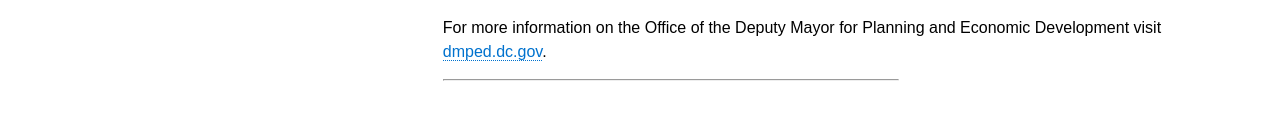
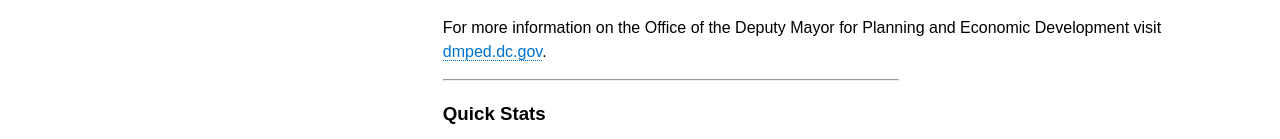
Before and after one commit to DCgov/economic-intelligence, a Jekyll site: the page built from _pages/index.md, in a window 1280 px wide and 900 px high, scrolled down 374 px, cut to the strip 0-299 px from the top of the window. Shown: the part 157-296 px from the top of the strip. Built offline with Jekyll 4.4.1, drawn with Linux system fonts in a browser that asks for light colours; nearby versions of some CDN libraries.

Commit message:
Added Quick Stats on index page.

```diff
--- a/_pages/index.md
+++ b/_pages/index.md
@@ -18,11 +18,36 @@ If you have any ideas, data, or interest in helping us grow our dashboard, email
 For more information on the Office of the Deputy Mayor for Planning and Economic Development visit [dmped.dc.gov](http://dmped.dc.gov).
 
 <hr style="width: 454px; margin:1em 0">
-<br>
+
+###Quick Stats
+
+<script type='text/javascript' src='https://public.tableau.com/javascripts/api/viz_v1.js'></script>
+<div class='tableauPlaceholder' style='width: 454px; height: 644px;'>
+	<noscript><a href='#'>
+		<img alt='Quickstats ' src='https:&#47;&#47;public.tableau.com&#47;static&#47;images&#47;Qu&#47;QuickStats_0&#47;Quickstats&#47;1_rss.png' style='border: none' /></a>
+	</noscript>
+	<object class='tableauViz' width='454' height='644' style='display:none;'>
+		<param name='host_url' value='https%3A%2F%2Fpublic.tableau.com%2F' />
+		<param name='site_root' value='' />
+		<param name='name' value='QuickStats_0&#47;Quickstats' />
+		<param name='tabs' value='no' />
+		<param name='toolbar' value='yes' />
+		<param name='static_image' value='https:&#47;&#47;public.tableau.com&#47;static&#47;images&#47;Qu&#47;QuickStats_0&#47;Quickstats&#47;1.png' />
+		<param name='animate_transition' value='yes' />
+		<param name='display_static_image' value='yes' />
+		<param name='display_spinner' value='yes' />
+		<param name='display_overlay' value='yes' />
+		<param name='display_count' value='yes' />
+		<param name='showVizHome' value='no' />
+		<param name='showTabs' value='y' />
+		<param name='bootstrapWhenNotified' value='true' />
+	</object>
+</div>
+
+<hr style="width: 454px; margin:1em 0">
 
 ###Employment and Labor
 
-<script type='text/javascript' src='https://public.tableau.com/javascripts/api/viz_v1.js'></script>
 <div class='tableauPlaceholder' style='width: 454px; height: 369px;'>
 	<noscript>
 		<a href='#'><img alt='Total Employment in DC | Rate of Growth Since 2005 ' src='https:&#47;&#47;public.tableau.com&#47;static&#47;images&#47;To&#47;TotalEmployment&#47;TotalEmployment&#47;1_rss.png' style='border: none' /></a>
@@ -91,7 +116,7 @@ For more information on the Office of the Deputy Mayor for Planning and Economic
 	</object>
 </div>
 
-
+<hr style="width: 454px; margin:1em 0">
 
 ###Income, Wages, and Taxes
 
@@ -187,7 +212,7 @@ For more information on the Office of the Deputy Mayor for Planning and Economic
 	</object>
 </div>
 
-
+<hr style="width: 454px; margin:1em 0">
 
 ###Housing and Affordability
 
@@ -261,7 +286,7 @@ For more information on the Office of the Deputy Mayor for Planning and Economic
 	</object>
 </div>
 
-
+<hr style="width: 454px; margin:1em 0">
 
 ###Construction Activity
 
@@ -311,15 +336,11 @@ For more information on the Office of the Deputy Mayor for Planning and Economic
 	</object>
 </div>
 
-
+<hr style="width: 454px; margin:1em 0">
 
 ###Affordable Housing Production and Preservation
 
-<br>
-
 <!-- ![](assets/img/december.png=700x) -cannot get proper size -->
-
-<hr style="width: 475px; margin:1em 0">
 
 <script type='text/javascript' src='https://public.tableau.com/javascripts/api/viz_v1.js'></script>
 <div class='tableauPlaceholder' style='width: 454px; height: 369px;'>
```
